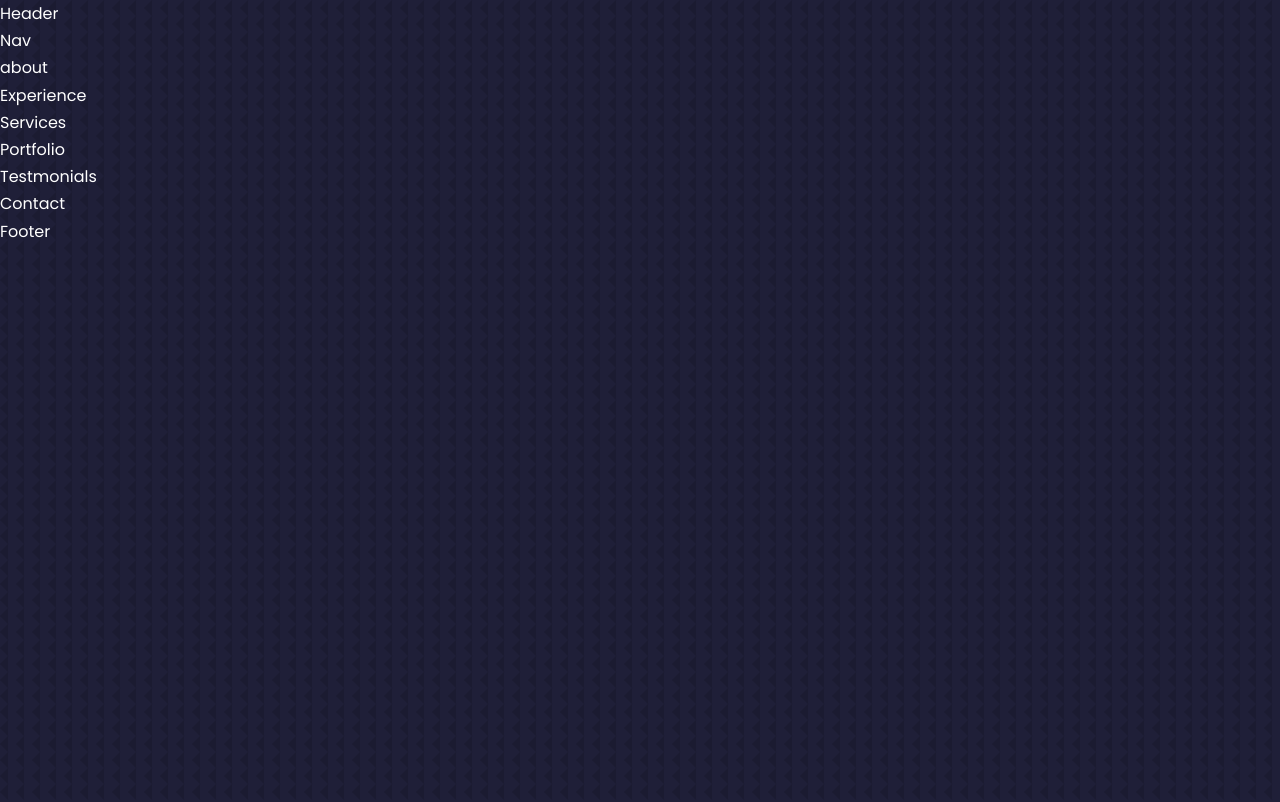
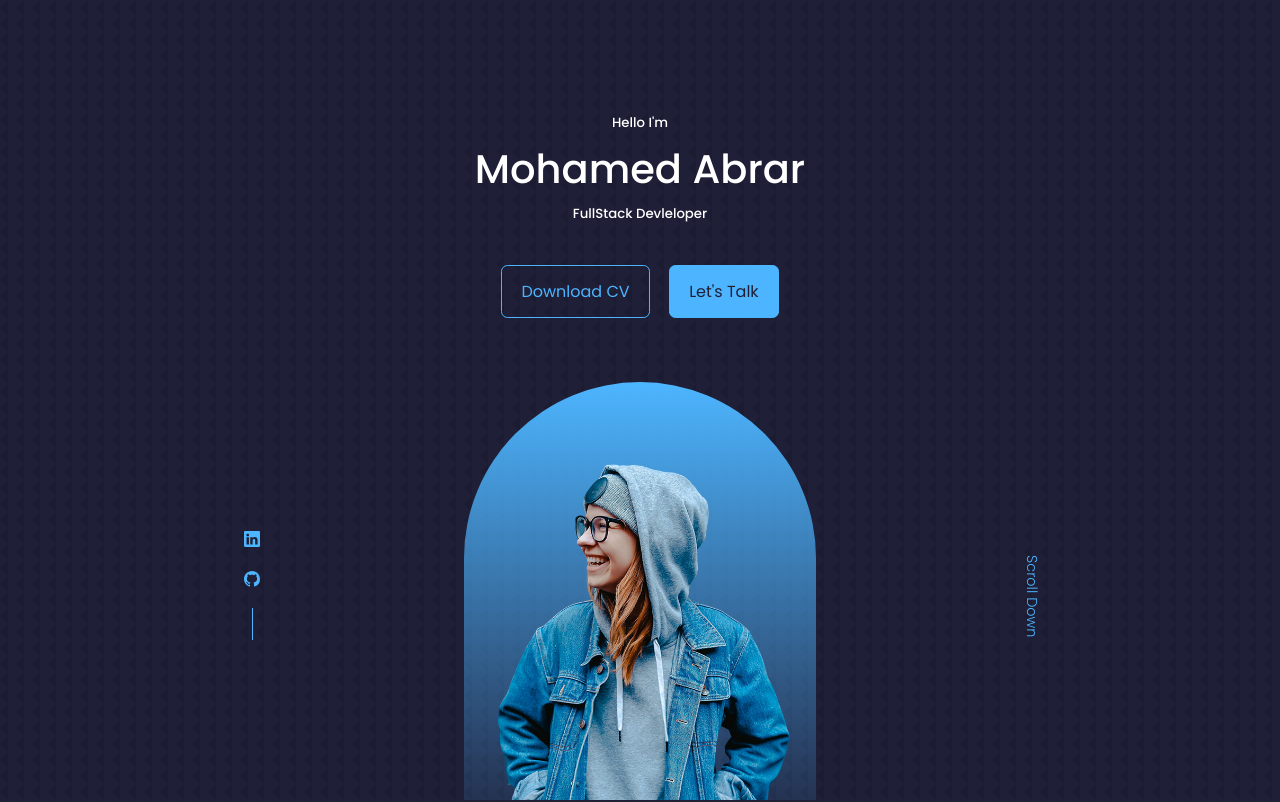
Before and after one commit to AbrarMohamed03/personal-portfolio, a React (Create React App) app: page / in a window 1280 px wide. Shown: the top 802 px of the page. Built offline with nearby package versions, Linux system fonts and the light colour scheme.

Commit message:
Header Done

```diff
--- a/package.json
+++ b/package.json
@@ -6,9 +6,12 @@
     "@testing-library/jest-dom": "^5.16.5",
     "@testing-library/react": "^13.4.0",
     "@testing-library/user-event": "^13.5.0",
+    "bootstrap": "^5.2.2",
     "react": "^18.2.0",
+    "react-bootstrap": "^2.6.0",
     "react-dom": "^18.2.0",
-    "react-scripts": "5.0.1",
+    "react-icons": "^4.6.0",
+    "react-scripts": "^5.0.1",
     "web-vitals": "^2.1.4"
   },
   "scripts": {
--- /dev/null
+++ b/src/components/header/CTA.jsx
@@ -0,0 +1,13 @@
+import React from 'react'
+import CV from '../../assets/cv.pdf'
+
+const CTA = () => {
+  return (
+    <div className='cta'>
+        <a href={CV} download className='btn'>Download CV</a>
+        <a href='#contact' className='btn btn-primary'>Let's Talk</a>
+    </div>
+  )
+}
+
+export default CTA
--- a/src/components/header/Header.jsx
+++ b/src/components/header/Header.jsx
@@ -1,10 +1,34 @@
-import React from 'react'
-import './header.css'
+import React from "react";
+import Container from "react-bootstrap/Container";
+
+import CTA from "./CTA";
+import "./header.css";
+import ME from "../../assets/me.png";
+import HeaderSocials from "./HeaderSocials";
 
 const Header = () => {
   return (
-    <div>Header</div>
-  )
-}
+    <header>
+      {/* <Container> */}
+        <div className="container header__container">
+          <h5>Hello I'm</h5>
+          <h1>Mohamed Abrar</h1>
+          <h5 className="text-light">FullStack Devleloper</h5>
+          <CTA />
 
-export default Header
+          <div className="me">
+            <img src={ME} alt="me" />
+          </div>
+
+          <a href="#contact" className="scroll__down">
+            Scroll Down
+          </a>
+
+          <HeaderSocials />
+        </div>
+      {/* </Container> */}
+    </header>
+  );
+};
+
+export default Header;
--- /dev/null
+++ b/src/components/header/HeaderSocials.jsx
@@ -0,0 +1,14 @@
+import React from 'react'
+import {BsLinkedin} from 'react-icons/bs'
+import {BsGithub} from 'react-icons/bs'
+
+const HeaderSocials = () => {
+  return (
+    <div className='header__socials'>
+        <a href="https://github.com/DexTer-9" target="_blank"><BsLinkedin/></a>
+        <a href="https://www.linkedin.com/in/mohamed-abrar-789399236/" target="_blank"><BsGithub/></a>
+    </div>
+  )
+}
+
+export default HeaderSocials
--- a/src/components/header/header.css
+++ b/src/components/header/header.css
@@ -0,0 +1,88 @@
+header {
+  height: 100vh;
+  padding: 7rem;
+  overflow: hidden;
+}
+
+.header__container {
+  text-align: center;
+  height: 100%;
+  position: relative;
+}
+
+/* =================== CTA ======================= */
+
+.cta {
+  margin-top: 2.5rem;
+  display: flex;
+  gap: 1.2rem;
+  justify-content: center;
+}
+
+/* =================== HEADER SOCIALS ======================= */
+
+.header__socials {
+  display: flex;
+  flex-direction: column;
+  align-items: center;
+  gap: 0.8rem;
+  position: absolute;
+  left: 0;
+  bottom: 3rem;
+}
+
+.header__socials::after {
+  content: "";
+  width: 1px;
+  height: 2rem;
+  background-color: var(--color-primary);
+}
+
+/* =================== ME ======================= */
+
+.me {
+  background: linear-gradient(var(--color-primary), transparent);
+  width: 22rem;
+  height: 30rem;
+  position: absolute;
+  left: calc(50% - 11rem);
+  margin-top: 4rem;
+  border-radius: 12rem 12rem 0 0;
+  overflow: hidden;
+  padding: 5rem 1.5rem 1.5rem;
+}
+
+/* =================== ME ======================= */
+
+.scroll__down {
+  position: absolute;
+  right: -2.3rem;
+  bottom: 5rem;
+  transform: rotate(90deg);
+  font-weight: 300;
+  font-size: 0.9rem;
+}
+
+/* =======================  MEDIA CUERIES (MEDIUM DEVICES) ====================== */
+
+@media screen and (max-width: 1024px) {
+  header {
+    height: 100vh;
+  }
+
+
+
+}
+/* =======================  MEDIA CUERIES (SMALL DEVICES) ====================== */
+
+@media screen and (max-width: 600px) {
+  header {
+    height: 100vh;
+  }
+  .header__socials,
+  .scroll__down {
+    display: none;
+  }
+
+
+}
--- a/src/index.css
+++ b/src/index.css
@@ -105,7 +105,7 @@
   border-color: transparent;
 }
 
-.btn-pimary {
+.btn-primary {
   background: var(--color-primary);
   color: var(--color-bg);
 }
@@ -129,7 +129,7 @@
 
 /* =======================  MEDIA CUERIES (SMALL DEVICES) ====================== */
 
-@media screen and(max-width: 1024px) {
+@media screen and(max-width: 600px) {
   .container{
     width: var(--container-width-sm);
   }
```
Also changed, not shown: 1 other file (tests, documents, lock files or other folders).
